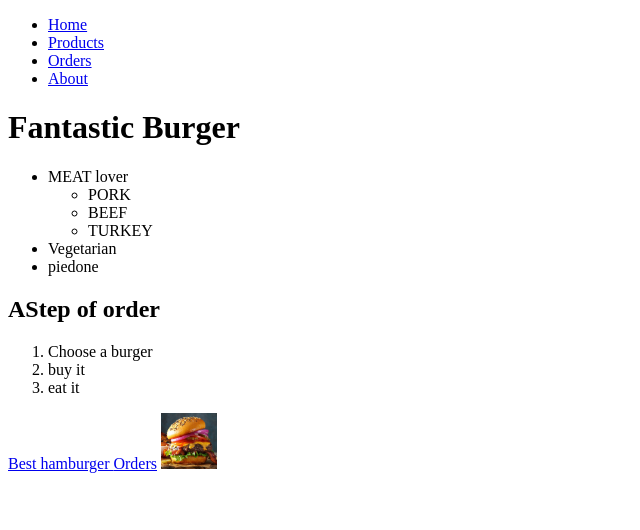
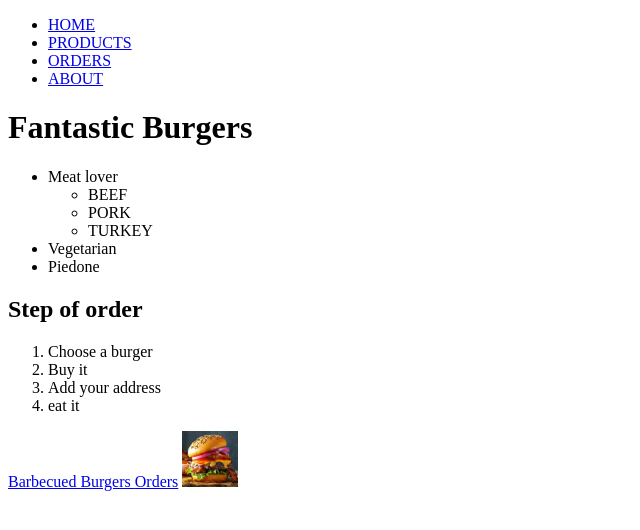
Before and after one commit to Forgi85/Forgi85.github.io, a plain HTML site: page index.html in a window 1280 px wide. Shown: the whole page, without its empty margins (0-640 px from the left). Drawn offline with Linux system fonts and the light colour scheme.

Commit message:
Init page v2

```diff
--- a/index.html
+++ b/index.html
@@ -10,49 +10,45 @@
 <body>
     <UL>
         <LI>
-            <a href="/">Home</a>
+            <a href="/">HOME</a>
         </LI>
         <LI>
-            <a href="/pages/products.html">Products</a>
+            <a href="/pages/products.html">PRODUCTS</a>
         </LI>
         <LI>
-            <a href="/pages/orders.html">Orders</a>
+            <a href="/pages/orders.html">ORDERS</a>
         </LI>
         <LI>
-            <a href="/About.html">About</a>
+            <a href="/about.html">ABOUT</a>
         </LI>
     </UL>
-    <h1>Fantastic Burger</h1>
+    <h1>Fantastic Burgers</h1>
     <UL>
-        <li>
-            MEAT lover
+        <LI>
+            Meat lover
             <UL>
-
+                <LI>BEEF</LI>
                 <LI>PORK</LI>
-                <LI>BEEF</LI>
                 <LI>TURKEY</LI>
             </UL>
-        </li>
-        <li>Vegetarian</li>
-        <li>piedone</li>
+        </LI>
+        <LI>Vegetarian</LI>
+        <LI>Piedone</LI>
     </UL>
-
-    <h2>AStep of order</h2>
+    <h2>Step of order</h2>
     <OL>
         <LI>Choose a burger</LI>
-        <LI>buy it</LI>
+        <LI>Buy it</LI>
+        <LI>Add your address</LI>
         <LI>eat it</LI>
     </OL>
-
-    <a href="https://www.tasteofhome.com/collection/best-hamburger-recipes/">
-        Best hamburger
+    <a href="https://www.tasteofhome.com/recipes/barbecued-burgers/">
+        Barbecued Burgers
     </a>
     <a href="pages/orders.html">Orders</a>
-
-    <a target="blank" href="https://www.tasteofhome.com/collection/best-hamburger-recipes/">
-        <img width="56" src="IMG/buger.jpg" alt="burger">
+    <a target="blank" href="https://www.tasteofhome.com/recipes/barbecued-burgers/">
+        <img width="56" src="IMG/burger.jpg.jpg" alt="Teasty Burger">
     </a>
-
 
 </body>
 
```
Also changed, not shown: About.html (+8 -10 lines), Pages/orders.html (+6 -6 lines), Pages/products.html (+5 -8 lines), IMG/burger.jpg.jpg (renamed from IMG/buger.jpg).
